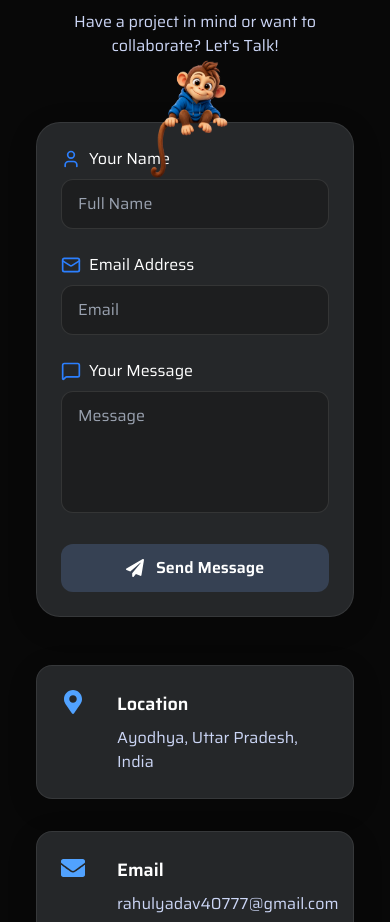
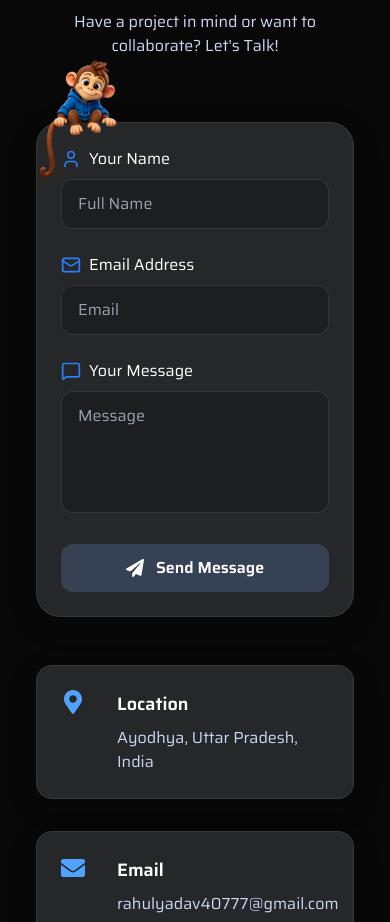
Before and after one commit to ydvrahul160-netizen/rahulyadav-portfolio, a React (Vite) app: page / in a window 390 px wide. Shown: the part 8060-8982 px from the top of the page. Built offline with nearby package versions, Linux system fonts and the light colour scheme.

Commit message:
fix: align contact monkey across responsive layouts

```diff
--- a/src/components/Contact.jsx
+++ b/src/components/Contact.jsx
@@ -99,13 +99,13 @@ const Contact = () => {
 
         <div className="relative grid grid-cols-1 lg:grid-cols-2 gap-12 max-w-5xl mx-auto">
           {/* CONTACT FORM */}
-          <div className="theme-bg2 glass rounded-3xl border border-white/10 p-6 ">
+          <div className="relative theme-bg2 glass rounded-3xl border border-white/10 p-6 ">
             {/* monkey PNG */}
             <motion.img
               src={monkey}
               alt="Cute monkey"
-              className="absolute z-20 pointer-events-none w-25 sm:w-32 md:w-40 lg:w-48 left-1/2 -translate-x-1/2 -top-16 sm:-top-18 md:-top-24 lg:-top-30
-               scale-x-[-1]"
+              className="absolute z-20 pointer-events-none w-25 sm:w-32 md:w-40 lg:w-48
+               left-[15%] -translate-x-1/2 -top-16 sm:-top-18 md:-top-24 lg:-top-30 scale-x-[-1]"
             />
             <form onSubmit={handleSubmit} className="space-y-6">
               {/* NAME BOX*/}
```
